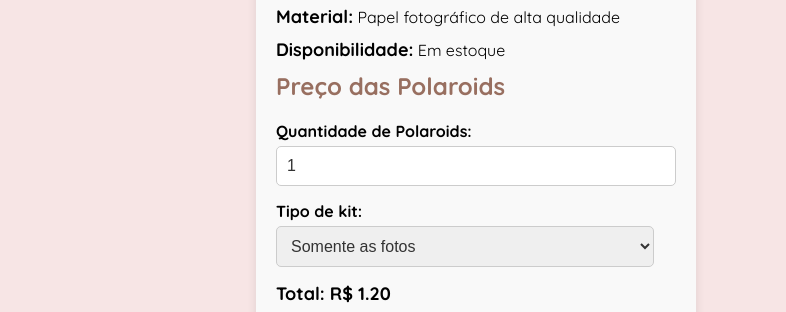
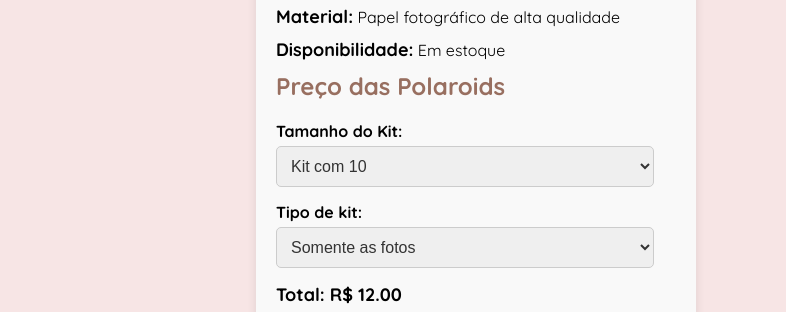
Before and after one commit to gih7915/Site_das_Polaroids, a plain HTML site: page retro.html in a window 1280 px wide. Shown: the part 360-672 px from the top of the page, 494-1280 px from the left. Drawn offline with Linux system fonts and the light colour scheme.

Commit message:
Update retro.html

```diff
--- a/retro.html
+++ b/retro.html
@@ -43,25 +43,26 @@
           <h2>Preço das Polaroids</h2>
 
           <div>
-            <label for="quantidade">Quantidade de Polaroids:</label>
-            <input
-              type="number"
-              id="quantidade"
-              name="quantidade"
-              min="1"
-              value="1"
-            />
+            <label for="kit-tamanho">Tamanho do Kit:</label>
+            <select id="kit-tamanho" name="kit-tamanho">
+              <option value="10">Kit com 10</option>
+              <option value="20">Kit com 20</option>
+              <option value="30">Kit com 30</option>
+              <option value="50">Kit com 50</option>
+              <option value="70">Kit com 70</option>
+              <option value="100">Kit com 100</option>
+            </select>
           </div>
           <div>
             <label for="tipo-kit">Tipo de kit:</label>
             <select id="tipo-kit" name="tipo-kit">
-              <option value="1.2">Somente as fotos</option>
-              <option value="1.35">Fotos + ímã</option>
-              <option value="1.4">Fotos + mini-pregadores</option>
+              <option value="1">Somente as fotos</option>
+              <option value="1.1">Fotos + ímã</option>
+              <option value="1.2">Fotos + mini-pregadores</option>
             </select>
           </div>
           <p>
-            <strong>Total: R$ <span id="total">1,40</span></strong>
+            <strong>Total: R$ <span id="total">12.00</span></strong>
           </p>
           <p>
             <strong>Entrega:</strong> Grátis para os condomínios Parque Clube 1,
```
